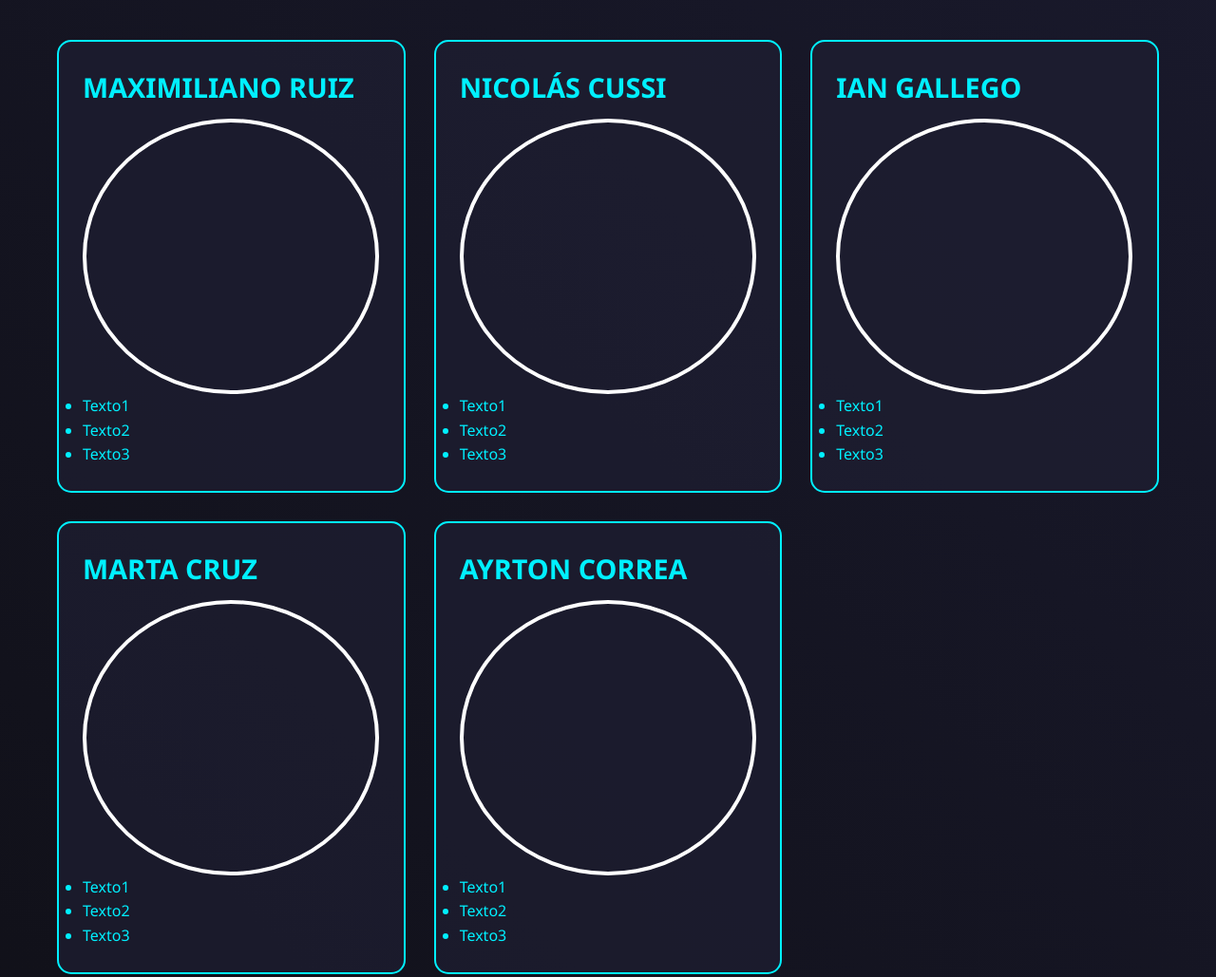
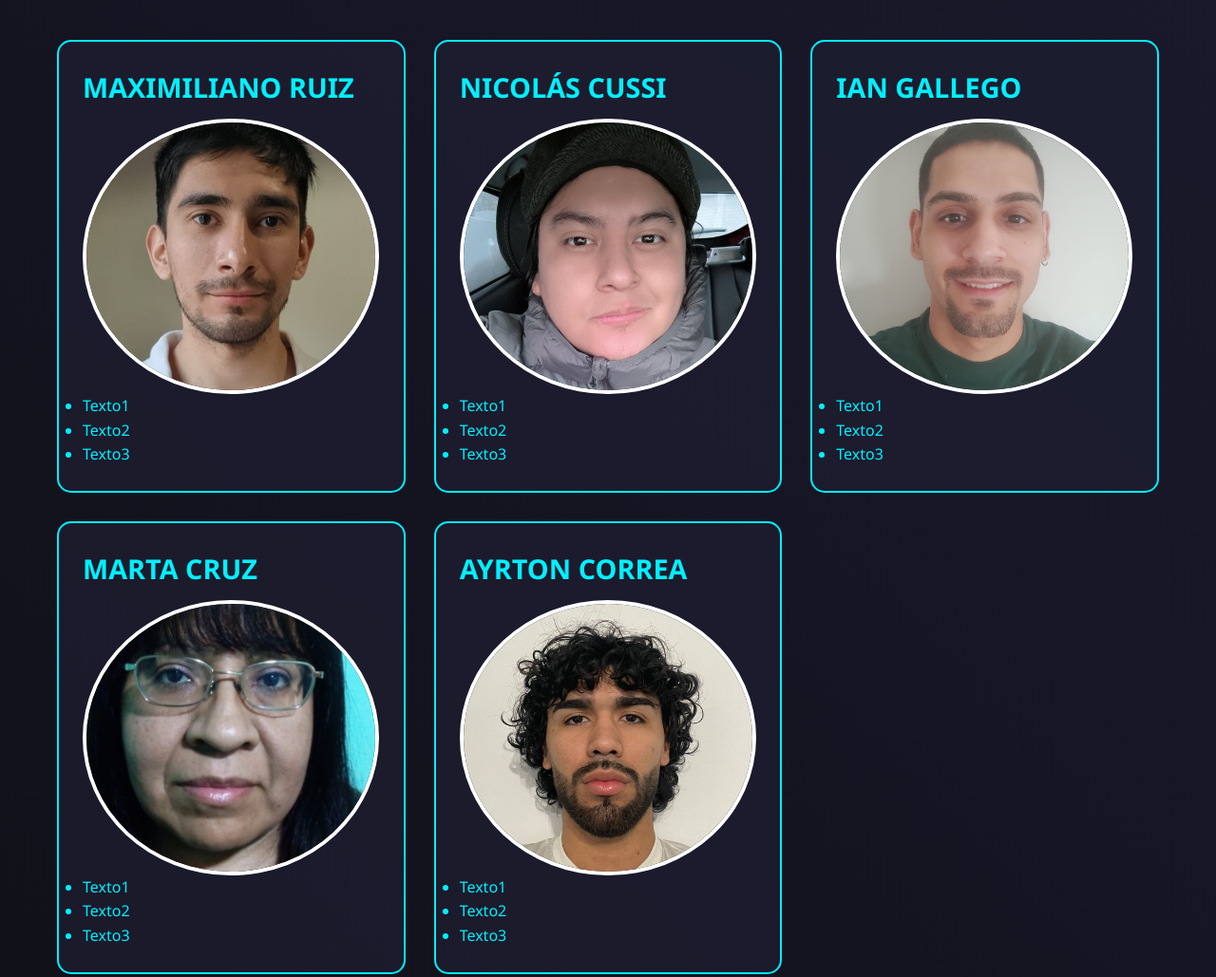
Before and after one commit to Prof-NkoCussi/Neodelfos1, a plain HTML site: page intro.html in a window 1280 px wide. Shown: the part 420-1449 px from the top of the page at 95% size. Drawn offline with Linux system fonts and the light colour scheme; the site is published under a folder, as on GitHub Pages, so addresses that start at the root find nothing.

Commit message:
Update intro.html

```diff
--- a/intro.html
+++ b/intro.html
@@ -28,7 +28,7 @@
                 <div class="cyberpunk-grid">
                     <div class="cyber-card">
                         <h2>MAXIMILIANO RUIZ </h2>
-                        <img src="/img/eq.maxi.jpeg" alt="maxi" style="height: 290px; width: 312px;" class="profile-image">
+                        <img src="img/eq.maxi.jpeg" alt="maxi" style="height: 290px; width: 312px;" class="profile-image">
                         <ul>
                             <li>Texto1</li>
                             <li>Texto2</li>
@@ -38,7 +38,7 @@
 
                     <div class="cyber-card">
                         <h2>NICOLÁS CUSSI</h2>
-                        <img src="/img/eq.nko.jpeg" alt="nko" style="height: 290px; width: 312px;" class="profile-image">
+                        <img src="img/eq.nko.jpeg" alt="nko" style="height: 290px; width: 312px;" class="profile-image">
                         <ul>
                             <li>Texto1</li>
                             <li>Texto2</li>
@@ -48,7 +48,7 @@
 
                     <div class="cyber-card">
                         <h2>IAN GALLEGO</h2>
-                        <img src="/img/eq.ian.jpeg" alt="ian" style="height: 290px; width: 312px;" class="profile-image">
+                        <img src="img/eq.ian.jpeg" alt="ian" style="height: 290px; width: 312px;" class="profile-image">
                         <ul>
                             <li>Texto1</li>
                             <li>Texto2</li>
@@ -58,7 +58,7 @@
 
                     <div class="cyber-card">
                         <h2>MARTA CRUZ</h2>
-                        <img src="/img/eq.marta.jpeg" alt="marta" style="height: 290px; width: 312px;" class="profile-image">
+                        <img src="img/eq.marta.jpeg" alt="marta" style="height: 290px; width: 312px;" class="profile-image">
                         <ul>
                             <li>Texto1</li>
                             <li>Texto2</li>
@@ -68,7 +68,7 @@
 
                     <div class="cyber-card">
                         <h2>AYRTON CORREA</h2>
-                        <img src="/img/eq.ayrton.jpeg" alt="Ayrton" style="height: 290px; width: 312px;" class="profile-image">
+                        <img src="img/eq.ayrton.jpeg" alt="Ayrton" style="height: 290px; width: 312px;" class="profile-image">
                         <ul>
                             <li>Texto1</li>
                             <li>Texto2</li>
@@ -128,7 +128,7 @@
                 <div class="card">
                     <h3>HISTORIA</h3>
                     <div class="img-container">
-                        <img src="/img/logoNeodelfos.jpeg" alt="historia">
+                        <img src="img/logoNeodelfos.jpeg" alt="historia">
                     </div>
                     <p id="descripcion-empresa"><b>Fabian Perez Bustos</b> es el titular de la empresa que fue fundada hace 18 años (Febrero del 2006), nacido en Tierra del Fuego, se dedica a la investigación Cuantitativa y Cualitativa desde hace 18 años aproximadamente desde que fundó Neodelfos, se dedica a estudios de opinión pública vinculada a encuestas, procesos electorales. <br> La compañía tiene un alcance Patagonico, nacional asesoran a varios clientes en el resto del País y fuera del País con capacitaciones que brindan para gente de España, Perú, México etc. Trabaja tanto como para el sector público como para privado dependiendo de la necesidad de cada cliente.</p>
                     <!--<ul class="specs">
@@ -141,7 +141,7 @@
                 <div class="card">
                     <h3>ACTIVIDADES Y SERVICIOS</h3>
                     <div class="img-container">
-                        <img src="/img/IA10okkk.png" alt="actividades">
+                        <img src="img/IA10okkk.png" alt="actividades">
                     </div>
                     <p id="descripcion-empresa">La consultora se dedica a la investigación y análisis de datos, enfocándose en estudios socioeconómicos y demográficos. Un ejemplo destacado es su informe sobre el impacto de la ley de promoción industrial en Río Grande, donde se analiza la transformación de la ciudad desde una economía basada en la ganadería y el petróleo hacia un centro industrial significativo.
                     Además, Neodelfos ha desarrollado soluciones tecnológicas para el beneficio de la comunidad. <br>
```
